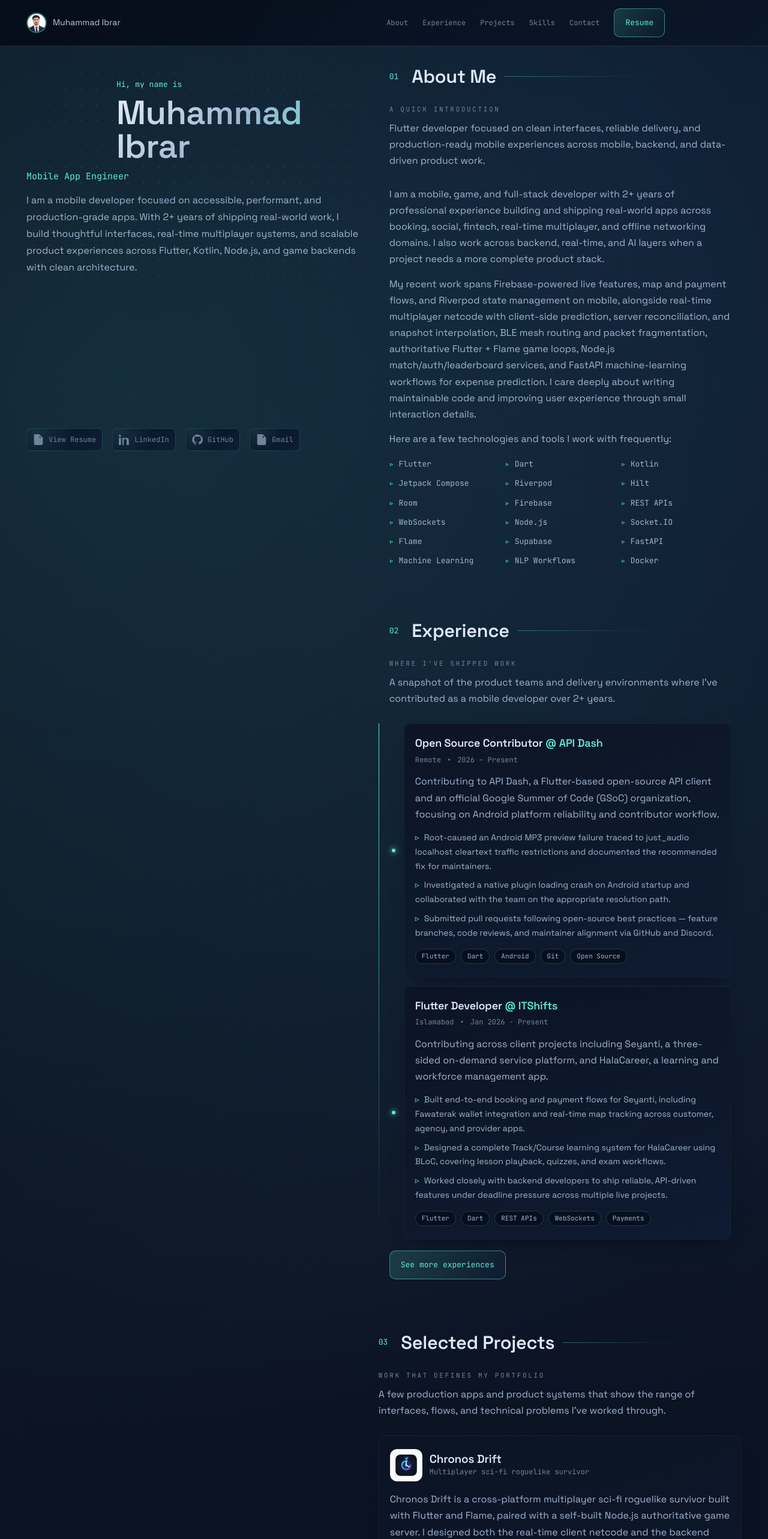
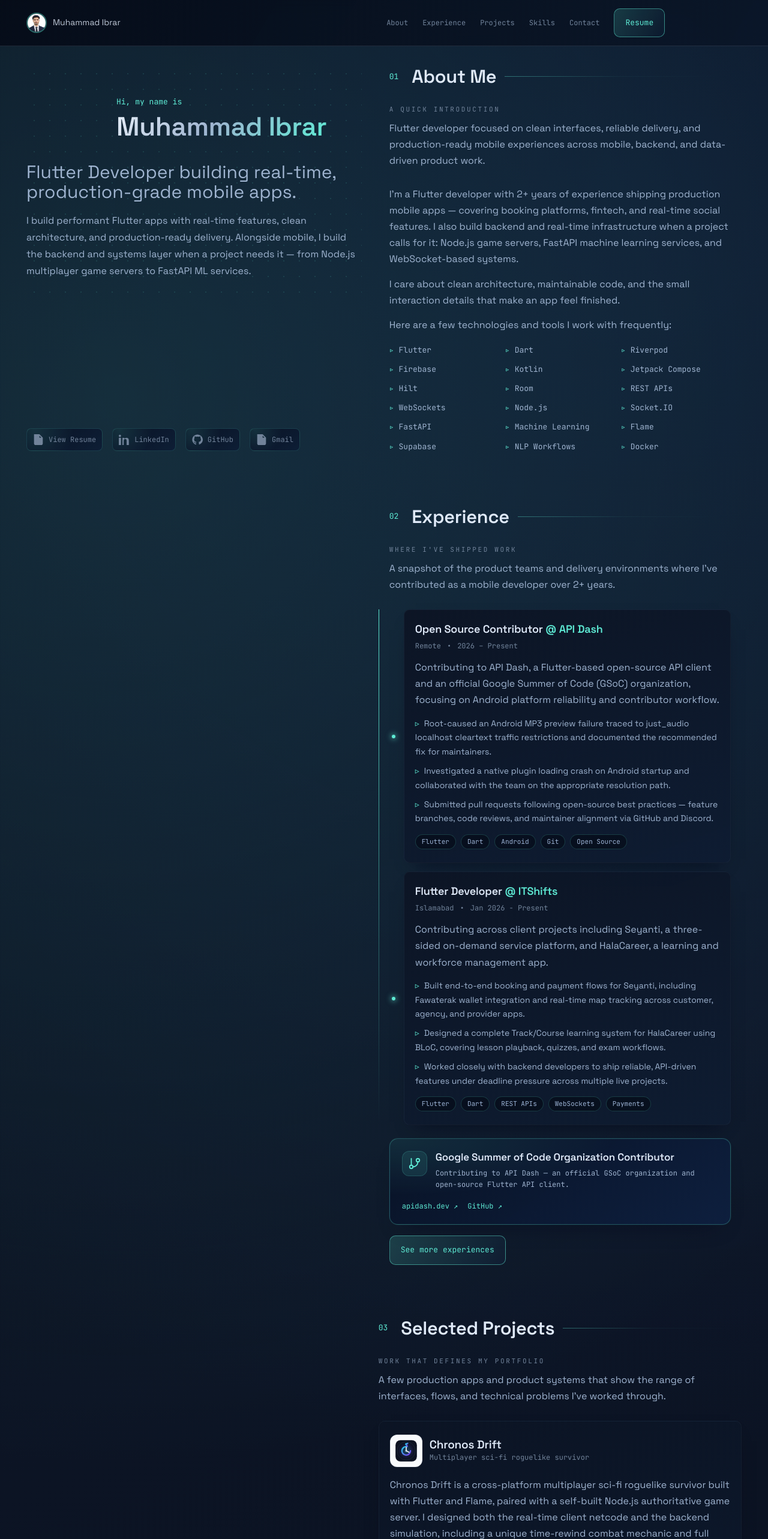
Before and after one commit to IbrarKhanCode/Ibrar-Portfolio, a Next.js app: page / in a window 1280 px wide. Shown: the top 2566 px of the page at 60% size. Built offline with nearby package versions, Linux system fonts and the light colour scheme.

Commit message:
made some ui fixes

```diff
--- a/app/globals.css
+++ b/app/globals.css
@@ -785,7 +785,7 @@ b {
 }
 
 .hero-title {
-  font-size: clamp(32px, 5.2vw, 56px);
+  font-size: clamp(28px, 3.6vw, 44px);
   line-height: 1;
   margin-bottom: 12px;
   background: linear-gradient(135deg, #e6eef8 0%, #9fb4d0 45%, #5eead4 100%);
@@ -796,8 +796,8 @@ b {
 
 .hero-subtitle {
   color: var(--text-body);
-  font-size: clamp(24px, 4.2vw, 48px);
-  line-height: 1.05;
+  font-size: clamp(20px, 2.8vw, 30px);
+  line-height: 1.1;
   margin-bottom: 18px;
 }
 
@@ -808,7 +808,7 @@ b {
 }
 
 .hero-actions {
-  display: flex;
+  display: none;
   flex-wrap: wrap;
   gap: 12px;
   margin-top: 18px;
@@ -1337,6 +1337,7 @@ b {
   }
 
   .hero-actions {
+    display: flex;
     justify-content: flex-start;
   }
 }
@@ -1756,3 +1757,216 @@ b {
   box-shadow: 0 0 8px 2px rgba(94, 234, 212, 0.5);
   z-index: 2;
 }
+
+/* ============================================================
+   HERO CTA — outline button variant
+   ============================================================ */
+.btn-outline {
+  display: inline-flex;
+  align-items: center;
+  justify-content: center;
+  border-radius: 10px;
+  border: 1px solid rgba(148, 163, 184, 0.35);
+  color: var(--text-heading);
+  background: transparent;
+  font-family: var(--font-mono), var(--font-mono-fallback);
+  font-size: 13px;
+  padding: 12px 18px;
+  transition: transform 0.22s ease, border-color 0.22s ease, color 0.22s ease, background-color 0.22s ease;
+}
+
+.btn-outline:hover {
+  transform: translateY(-2px);
+  border-color: rgba(94, 234, 212, 0.55);
+  color: var(--accent);
+  background: rgba(94, 234, 212, 0.06);
+}
+
+/* ============================================================
+   PROJECT STAT ROW
+   ============================================================ */
+.project-stat-row {
+  display: flex;
+  flex-wrap: wrap;
+  gap: 10px;
+  margin-top: 16px;
+}
+
+.project-stat {
+  display: inline-flex;
+  align-items: baseline;
+  gap: 8px;
+  border-radius: 999px;
+  border: 1px solid rgba(94, 234, 212, 0.22);
+  background: rgba(7, 14, 28, 0.75);
+  padding: 7px 12px;
+  font-family: var(--font-mono), var(--font-mono-fallback);
+  line-height: 1.2;
+}
+
+.project-stat-value {
+  color: var(--accent);
+  font-size: 13px;
+  font-weight: 500;
+}
+
+.project-stat-label {
+  color: var(--text-dim);
+  font-size: 11px;
+}
+
+/* ============================================================
+   OPEN SOURCE & RECOGNITION CARD
+   ============================================================ */
+.credibility-card {
+  margin-top: 22px;
+  border-radius: 14px;
+  border: 1px solid rgba(94, 234, 212, 0.28);
+  background:
+    radial-gradient(120% 120% at 0% 0%, rgba(94, 234, 212, 0.12), transparent 55%),
+    linear-gradient(145deg, rgba(8, 18, 38, 0.92), rgba(14, 32, 64, 0.9));
+  box-shadow: 0 18px 44px -30px rgba(2, 6, 23, 0.9), 0 0 0 1px rgba(94, 234, 212, 0.06);
+  padding: 20px;
+  transition: transform 0.28s cubic-bezier(0.22, 1, 0.36, 1),
+              border-color 0.28s ease,
+              box-shadow 0.28s ease;
+}
+
+.credibility-card:hover {
+  transform: translateY(-3px);
+  border-color: rgba(94, 234, 212, 0.45);
+  box-shadow: 0 22px 50px -28px rgba(2, 6, 23, 0.92), 0 0 18px rgba(94, 234, 212, 0.12);
+}
+
+.credibility-card-header {
+  display: flex;
+  align-items: flex-start;
+  gap: 14px;
+}
+
+.credibility-icon {
+  flex-shrink: 0;
+  width: 42px;
+  height: 42px;
+  border-radius: 12px;
+  display: flex;
+  align-items: center;
+  justify-content: center;
+  color: var(--accent);
+  background: rgba(94, 234, 212, 0.1);
+  border: 1px solid rgba(94, 234, 212, 0.18);
+}
+
+.credibility-icon svg {
+  width: 22px;
+  height: 22px;
+}
+
+.credibility-title {
+  font-size: 17px;
+  line-height: 1.25;
+  margin-bottom: 6px;
+}
+
+.credibility-subtext {
+  color: var(--text-body);
+  font-size: 12px;
+  line-height: 1.6;
+}
+
+.credibility-links {
+  margin-top: 16px;
+  display: flex;
+  flex-wrap: wrap;
+  gap: 16px;
+}
+
+/* ============================================================
+   RESPONSIVENESS AUDIT FIXES
+   ============================================================ */
+@media (max-width: 768px) {
+  .hero-title {
+    font-size: clamp(30px, 7.8vw, 42px);
+  }
+
+  .hero-subtitle {
+    font-size: clamp(20px, 5.2vw, 28px);
+  }
+
+  .project-stat-row {
+    gap: 8px;
+  }
+
+  .project-stat {
+    padding: 6px 10px;
+  }
+
+  .project-stat-value {
+    font-size: 12px;
+  }
+
+  .project-stat-label {
+    font-size: 10px;
+  }
+}
+
+@media (max-width: 420px) {
+  .btn-outline {
+    font-size: 12px;
+    border-radius: 9px;
+    padding: 10px 14px;
+  }
+
+  .hero-actions {
+    gap: 10px;
+  }
+
+  .hero-actions .btn-accent,
+  .hero-actions .btn-outline {
+    width: 100%;
+    max-width: 260px;
+    justify-content: center;
+  }
+}
+
+@media (max-width: 390px) {
+  .hero-title {
+    font-size: 28px;
+  }
+
+  .hero-subtitle {
+    font-size: 19px;
+  }
+
+  .hero-portrait-mobile {
+    width: 92px;
+    height: 92px;
+  }
+}
+
+@media (max-width: 360px) {
+  .hero-title {
+    font-size: 26px;
+  }
+
+  .hero-subtitle {
+    font-size: 18px;
+  }
+
+  .hero-summary {
+    font-size: 14px;
+  }
+
+  .project-stat {
+    flex: 1 1 calc(50% - 4px);
+    justify-content: center;
+  }
+}
+
+/* Contact form accessibility: ensure 44px minimum tap targets */
+.input-field,
+.contact-submit,
+.btn-accent,
+.btn-outline {
+  min-height: 44px;
+}
--- a/app/layout.tsx
+++ b/app/layout.tsx
@@ -17,7 +17,7 @@ const jetBrainsMono = JetBrains_Mono({
 export const metadata: Metadata = {
   title: "Muhammad Ibrar | Flutter Developer",
   description:
-    "Flutter developer with 1.5+ years of experience building scalable, real-time mobile apps with Firebase and REST APIs. Based in Islamabad, Pakistan.",
+    "Flutter Developer building real-time, production-grade mobile apps. 2+ years shipping Flutter apps with clean architecture, real-time features, and backend systems. Based in Islamabad, Pakistan.",
   keywords: [
     "Muhammad Ibrar",
     "Flutter Developer",
@@ -37,14 +37,14 @@ export const metadata: Metadata = {
     locale: "en_US",
     title: "Muhammad Ibrar | Flutter Developer",
     description:
-      "Flutter developer with 1.5+ years of experience building scalable, real-time mobile apps with Firebase and REST APIs.",
+      "Flutter Developer building real-time, production-grade mobile apps. 2+ years shipping Flutter apps with clean architecture, real-time features, and backend systems.",
     siteName: "Muhammad Ibrar Portfolio",
   },
   twitter: {
     card: "summary_large_image",
     title: "Muhammad Ibrar | Flutter Developer",
     description:
-      "Flutter developer with 1.5+ years of experience building scalable, real-time mobile apps with Firebase and REST APIs.",
+      "Flutter Developer building real-time, production-grade mobile apps. 2+ years shipping Flutter apps with clean architecture, real-time features, and backend systems.",
   },
   robots: {
     index: true,
--- a/components/About.tsx
+++ b/components/About.tsx
@@ -3,20 +3,20 @@ import SectionHeading from "@/components/SectionHeading";
 const coreTech = [
   "Flutter",
   "Dart",
+  "Riverpod",
+  "Firebase",
   "Kotlin",
   "Jetpack Compose",
-  "Riverpod",
   "Hilt",
   "Room",
-  "Firebase",
   "REST APIs",
   "WebSockets",
   "Node.js",
   "Socket.IO",
+  "FastAPI",
+  "Machine Learning",
   "Flame",
   "Supabase",
-  "FastAPI",
-  "Machine Learning",
   "NLP Workflows",
   "Docker",
 ];
@@ -32,19 +32,15 @@ export default function About() {
       />
 
       <p className="reveal" style={{ animationDelay: "0.04s" }}>
-        I am a mobile, game, and full-stack developer with 2+ years of professional experience
-        building and shipping real-world apps across booking, social, fintech, real-time
-        multiplayer, and offline networking domains. I also work across backend, real-time, and AI
-        layers when a project needs a more complete product stack.
+        I&apos;m a Flutter developer with 2+ years of experience shipping production mobile
+        apps — covering booking platforms, fintech, and real-time social features. I also
+        build backend and real-time infrastructure when a project calls for it: Node.js game
+        servers, FastAPI machine learning services, and WebSocket-based systems.
       </p>
 
       <p className="reveal" style={{ marginTop: 14, animationDelay: "0.1s" }}>
-        My recent work spans Firebase-powered live features, map and payment flows, and Riverpod
-        state management on mobile, alongside real-time multiplayer netcode with client-side
-        prediction, server reconciliation, and snapshot interpolation, BLE mesh routing and packet
-        fragmentation, authoritative Flutter + Flame game loops, Node.js match/auth/leaderboard
-        services, and FastAPI machine-learning workflows for expense prediction. I care deeply about
-        writing maintainable code and improving user experience through small interaction details.
+        I care about clean architecture, maintainable code, and the small interaction details
+        that make an app feel finished.
       </p>
 
       <p className="reveal" style={{ marginTop: 14, animationDelay: "0.16s" }}>
--- a/components/Contact.tsx
+++ b/components/Contact.tsx
@@ -31,8 +31,9 @@ export default function Contact() {
 
       <div className="contact-shell">
         <p className="contact-summary">
-          I am currently open to new Flutter and mobile product opportunities. If you have a role,
-          project, or collaboration in mind, drop a message below and I will get back to you.
+          I&apos;m currently open to Flutter developer roles and freelance projects — remote-first.
+          Send a message with your project or role details below, and I&apos;ll respond within 24
+          hours.
         </p>
 
         <div className="contact-panel" style={{ marginTop: 18 }}>
--- a/components/Experience.tsx
+++ b/components/Experience.tsx
@@ -199,6 +199,45 @@ export default function Experience() {
         ))}
       </ul>
 
+      <div className="credibility-card reveal" style={{ animationDelay: "0.22s" }}>
+        <div className="credibility-card-header">
+          <div className="credibility-icon" aria-hidden="true">
+            <svg viewBox="0 0 24 24" fill="none" stroke="currentColor" strokeWidth="2" strokeLinecap="round" strokeLinejoin="round">
+              <line x1="6" y1="3" x2="6" y2="15" />
+              <circle cx="18" cy="6" r="3" />
+              <circle cx="6" cy="18" r="3" />
+              <path d="M18 9a9 9 0 0 1-9 9" />
+            </svg>
+          </div>
+          <div>
+            <h3 className="credibility-title">Google Summer of Code Organization Contributor</h3>
+            <p className="mono credibility-subtext">
+              Contributing to API Dash — an official GSoC organization and open-source Flutter API client.
+            </p>
+          </div>
+        </div>
+        <div className="credibility-links">
+          <a
+            href="https://apidash.dev"
+            target="_blank"
+            rel="noopener noreferrer"
+            className="text-link mono"
+            style={{ fontSize: 12 }}
+          >
+            apidash.dev ↗
+          </a>
+          <a
+            href="https://github.com/foss42/apidash"
+            target="_blank"
+            rel="noopener noreferrer"
+            className="text-link mono"
+            style={{ fontSize: 12 }}
+          >
+            GitHub ↗
+          </a>
+        </div>
+      </div>
+
       {shouldShowToggle ? (
         <div style={{ marginTop: 18, display: "flex" }}>
           <button
--- a/components/Hero.tsx
+++ b/components/Hero.tsx
@@ -45,18 +45,29 @@ export default function Hero() {
         </div>
       </div>
 
-      <div className="hero-typewriter"></div>
+      <p className="hero-subtitle">
+        Flutter Developer building real-time, production-grade mobile apps.
+      </p>
 
       <p className="hero-summary">
-        I am a mobile developer focused on accessible, performant, and production-grade
-        apps. With 2+ years of shipping real-world work, I build thoughtful interfaces, real-time
-        multiplayer systems, and scalable product experiences across Flutter, Kotlin, Node.js, and
-        game backends with clean architecture.
+        I build performant Flutter apps with real-time features, clean architecture, and
+        production-ready delivery. Alongside mobile, I build the backend and systems layer
+        when a project needs it — from Node.js multiplayer game servers to FastAPI ML services.
       </p>
 
-
-
-      {/* hero jump links removed */}
+      <div className="hero-actions">
+        <a
+          href="/resume/Muhammad%20Ibrar%20Flutter.pdf"
+          target="_blank"
+          rel="noopener noreferrer"
+          className="btn-accent"
+        >
+          View Resume
+        </a>
+        <a href="#contact" className="btn-outline">
+          Get In Touch
+        </a>
+      </div>
 
 
     </section>
--- /dev/null
+++ b/components/ProjectStatRow.tsx
@@ -0,0 +1,21 @@
+type ProjectStat = {
+  value: string;
+  label: string;
+};
+
+type ProjectStatRowProps = {
+  stats: ProjectStat[];
+};
+
+export default function ProjectStatRow({ stats }: ProjectStatRowProps) {
+  return (
+    <div className="project-stat-row">
+      {stats.map((stat) => (
+        <div key={`${stat.label}-${stat.value}`} className="project-stat">
+          <span className="project-stat-value">{stat.value}</span>
+          <span className="project-stat-label">{stat.label}</span>
+        </div>
+      ))}
+    </div>
+  );
+}
--- a/components/Projects.tsx
+++ b/components/Projects.tsx
@@ -4,6 +4,12 @@ import { useLayoutEffect, useRef, useState } from "react";
 import Image from "next/image";
 import GenieSlider from "@/components/GenieSlider";
 import SectionHeading from "@/components/SectionHeading";
+import ProjectStatRow from "@/components/ProjectStatRow";
+
+type ProjectStat = {
+  value: string;
+  label: string;
+};
 
 type Project = {
   title: string;
@@ -11,6 +17,7 @@ type Project = {
   tagline: string;
   description: string;
   highlights?: string[];
+  stats?: ProjectStat[];
   tech: string[];
   links: { label: string; href: string }[];
   screenshots?: { src: string; alt: string }[];
@@ -29,6 +36,11 @@ const projects: Project[] = [
       "Implemented a server-authoritative Chronos Rewind mechanic - a rolling history buffer letting players revert ~3 seconds of state, enforced with server-side cooldowns.",
       "Integrated Supabase for anonymous/Google Sign-In auth, player profiles, match history, and leaderboards, with the backend containerized via Docker and deployed on Fly.io.",
     ],
+    stats: [
+      { value: "30Hz", label: "Server Tick Rate" },
+      { value: "4-Player", label: "Real-Time Multiplayer" },
+      { value: "~3s", label: "Rewind Buffer Window" },
+    ],
     tech: ["Flutter", "Flame", "Node.js", "Socket.IO", "Supabase"],
     links: [],
   },
@@ -43,6 +55,11 @@ const projects: Project[] = [
       "Built a store-and-forward messaging queue that persists undelivered messages and automatically retries delivery when the destination peer comes back into range.",
       "Designed a custom BLE packet fragmentation and reassembly protocol to fit payloads within Bluetooth's 20-byte ATT MTU, with sequence flags and reassembly timeouts.",
       "Architected the app with MVI and Clean Architecture using Hilt DI and Room persistence, with a foreground service keeping the mesh alive in the background and full Android 11-14+ permission handling.",
+    ],
+    stats: [
+      { value: "20-byte", label: "BLE ATT MTU" },
+      { value: "Multi-Hop", label: "AODV Routing" },
+      { value: "Android 11-14+", label: "Compatibility" },
     ],
     tech: ["Kotlin", "Jetpack Compose", "Hilt", "Room", "Coroutines"],
     links: [],
@@ -292,6 +309,8 @@ export default function Projects() {
                   </ul>
                 ) : null}
 
+                {project.stats && project.stats.length > 0 ? <ProjectStatRow stats={project.stats} /> : null}
+
                 <div style={{ marginTop: 14, display: "flex", flexWrap: "wrap", gap: 8 }}>
                   {project.tech.map((tech) => (
                     <span key={tech} className="badge">
```
Also changed, not shown: 1 other file (tests, documents, lock files or other folders).
